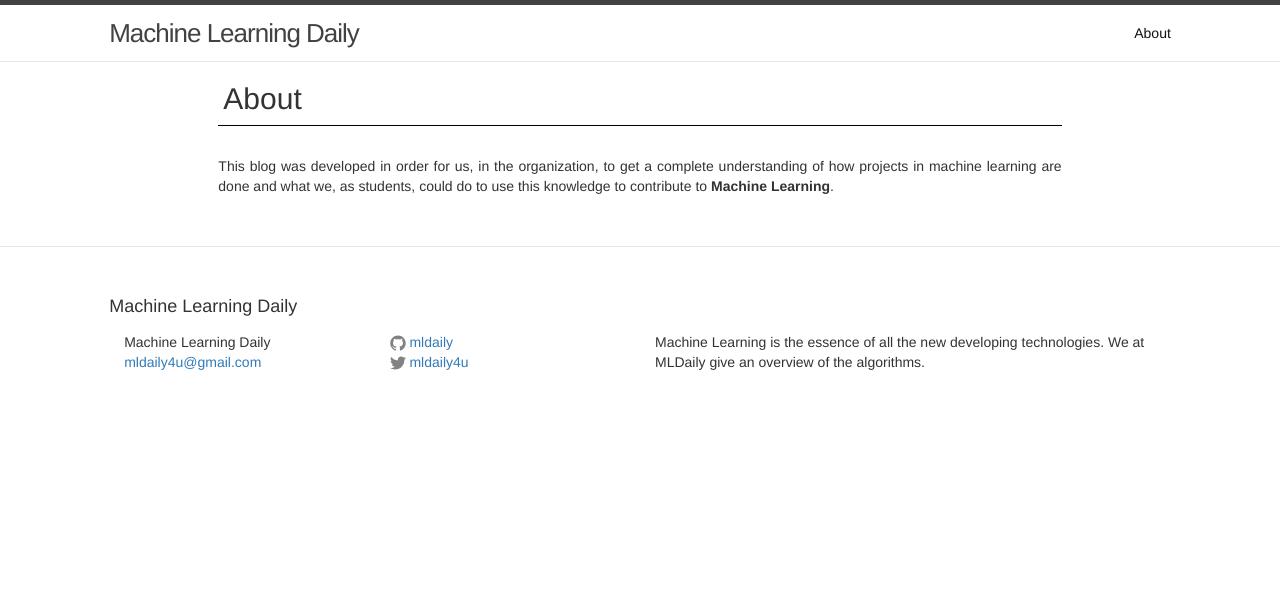
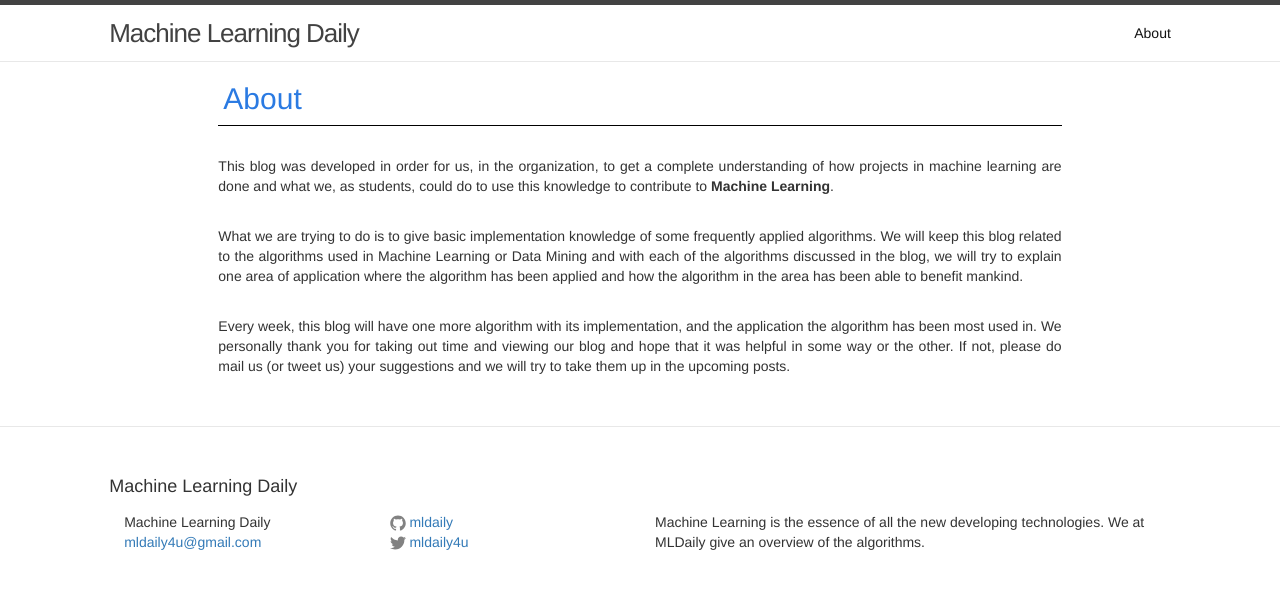
Before and after one commit to MLDaily/MLDaily.github.io, a Jekyll site: the page built from about.md, in a window 1280 px wide. Shown: the top 589 px of the page. Built offline with Jekyll 4.4.1, drawn with Linux system fonts in a browser that asks for light colours.

Commit message:
about page

```diff
--- a/about.md
+++ b/about.md
@@ -5,3 +5,7 @@ permalink: /about/
 ---
 
 This blog was developed in order for us, in the organization, to get a complete understanding of how projects in machine learning are done and what we, as students, could do to use this knowledge to contribute to <strong>Machine Learning</strong>.<br><br>
+
+What we are trying to do is to give basic implementation knowledge of some frequently applied algorithms. We will keep this blog related to the algorithms used in Machine Learning or Data Mining and with each of the algorithms discussed in the blog, we will try to explain one area of application where the algorithm has been applied and how the algorithm in the area has been able to benefit mankind.<br><br>
+
+Every week, this blog will have one more algorithm with its implementation, and the application the algorithm has been most used in. We personally thank you for taking out time and viewing our blog and hope that it was helpful in some way or the other. If not, please do mail us (or tweet us) your suggestions and we will try to take them up in the upcoming posts.<br><br>
--- a/css/style.css
+++ b/css/style.css
@@ -28,6 +28,7 @@ a:hover{
 }
 
 .title-post-page{
+	color:#2a7ae2;
 	padding-left: 5px;
 	padding-bottom: 10px;
 	border-bottom: 1px solid black;
```
